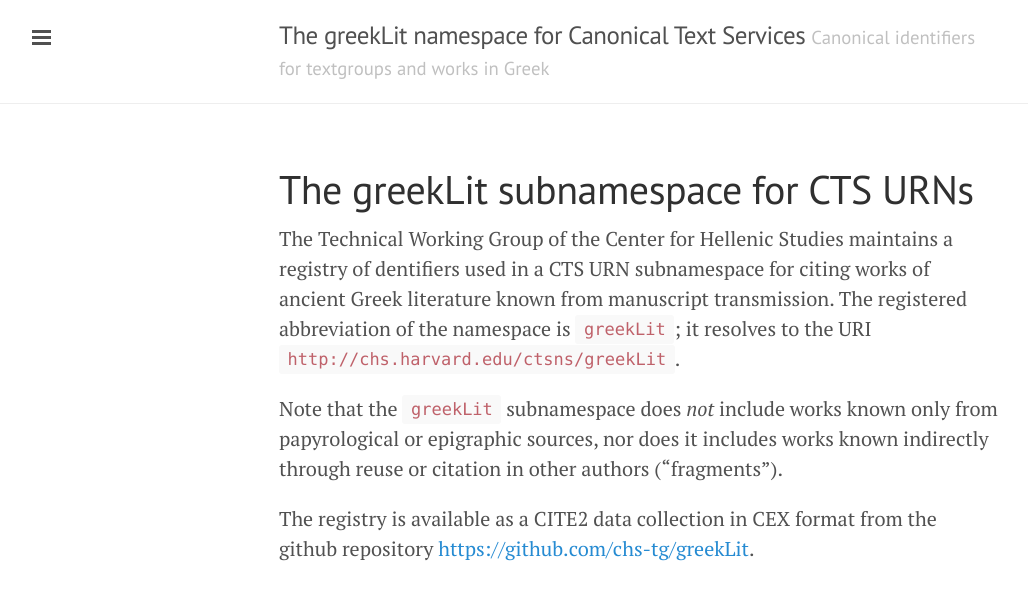
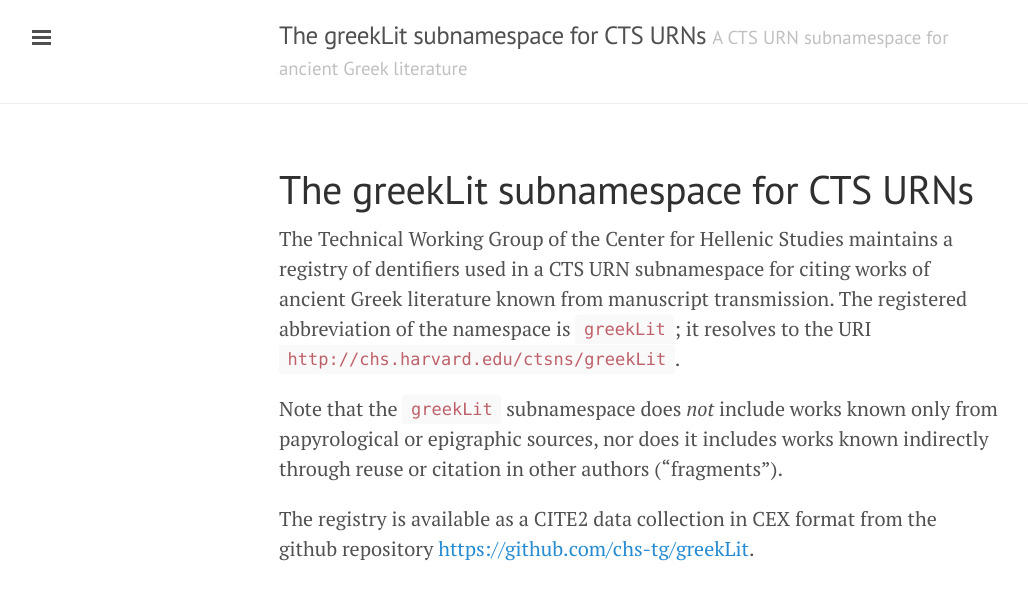
Before and after one commit to chs-tg/greekLit, a Jekyll site: the page built from docs/index.md, in a window 1280 px wide. Shown: the top 600 px of the page, without its empty margins (1-1029 px from the left). Built offline with Jekyll 4.4.1, drawn with Linux system fonts in a browser that asks for light colours.

Commit message:
Change running head on ghpages

```diff
--- a/docs/_config.yml
+++ b/docs/_config.yml
@@ -6,8 +6,8 @@ pygments:         true
 permalink:        pretty
 
 # Setup
-title:            The greekLit namespace for Canonical Text Services
-tagline:          'Canonical identifiers for textgroups and works in Greek'
+title:            The greekLit subnamespace for CTS URNs
+tagline:          'A CTS URN subnamespace for ancient Greek literature'
 description:      ''
 baseurl: '/greekLit/'
 
```
